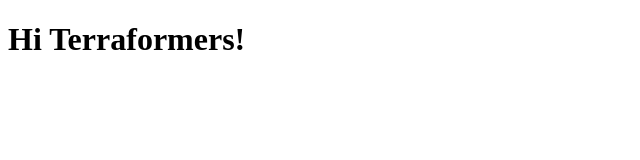
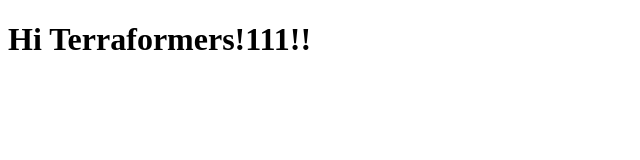
Before and after one commit to jimmysmits/terraform-beginner-bootcamp-2023, a plain HTML site: page public/index.html in a window 1280 px wide. Shown: the whole page, without its empty margins (0-640 px from the left). Drawn offline with Linux system fonts and the light colour scheme.

```diff
--- a/public/index.html
+++ b/public/index.html
@@ -4,6 +4,6 @@
     <title>Hi Terraformers!</title>
 </head>
 <body>
-    <h1>Hi Terraformers!</h1>
+    <h1>Hi Terraformers!111!!</h1>
 </body>
 </html>
```
Also changed, not shown: 6 other files.
